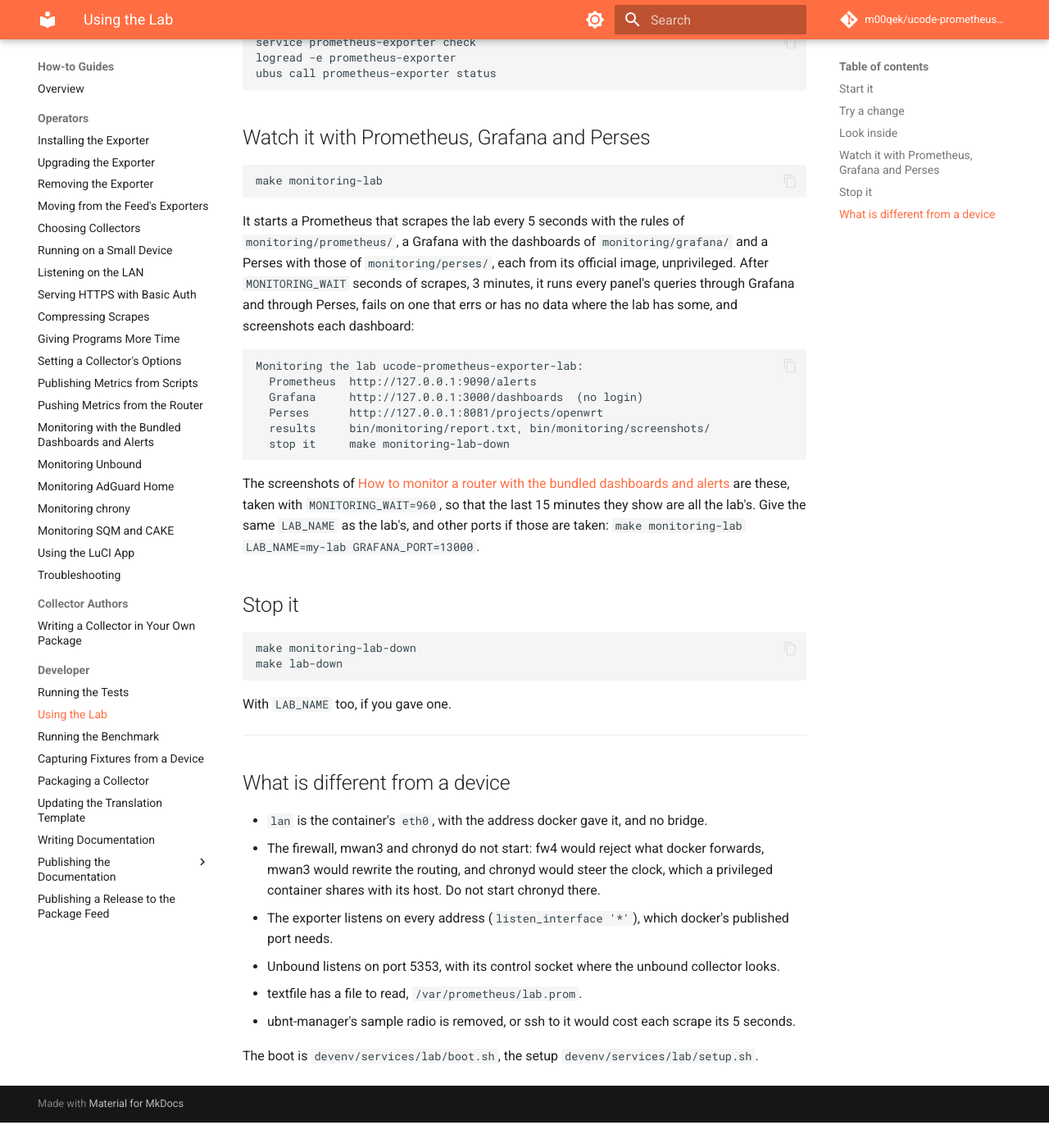
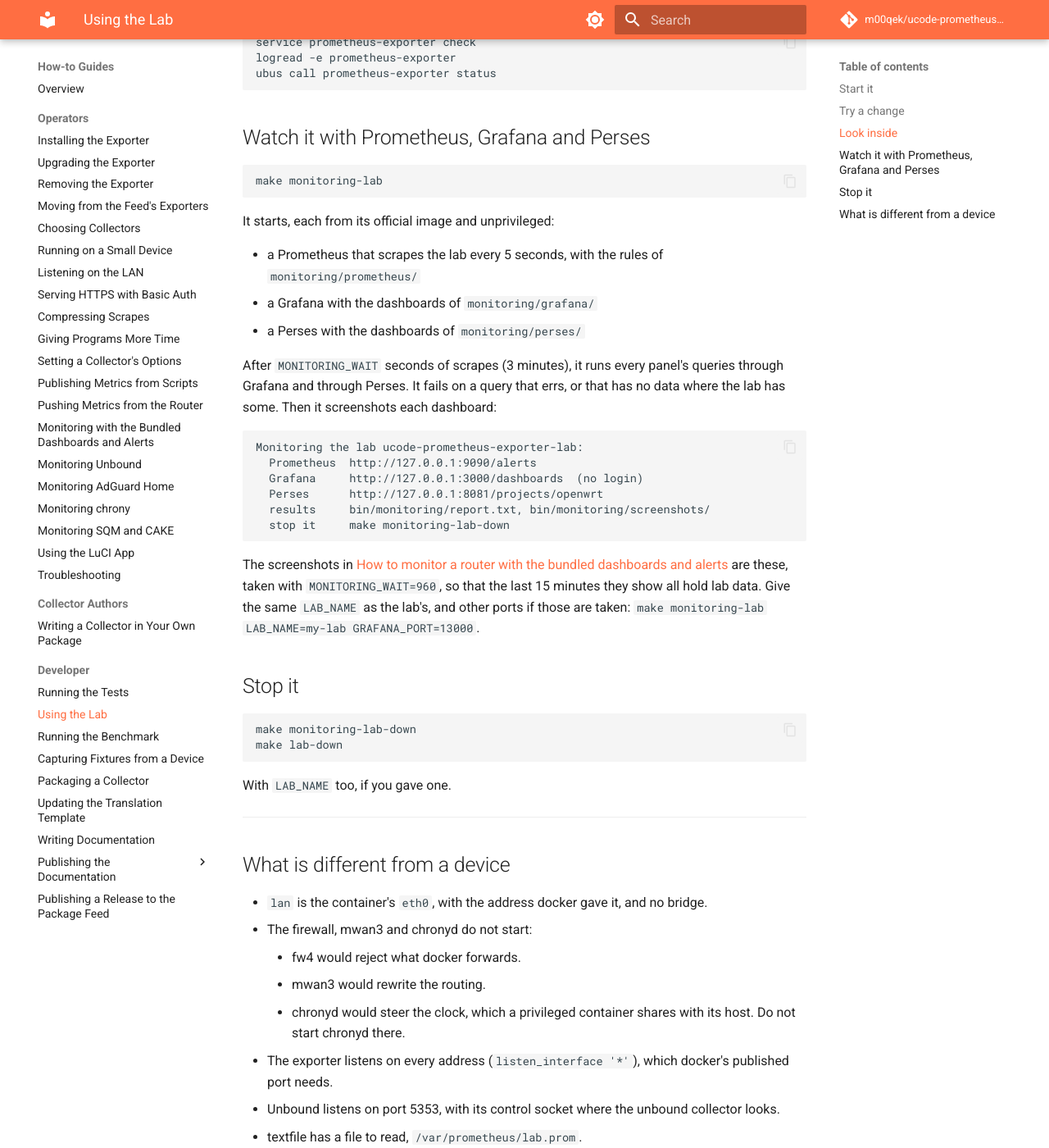
Before and after one commit to m00qek/ucode-prometheus-exporter, an MkDocs documentation site: the page built from docs/how-to/developer/lab.md, in a window 1280 px wide and 1400 px high, scrolled down 939 px. Shown: the whole window at 82% size. Built offline with MkDocs 1.6.1 and Material for MkDocs 9.7.7, drawn with Linux system fonts in a browser that asks for light colours; comment, search, counter and statistics services are not loaded; before the commit the page ends 2308 px from its top, so only the background shows below that; some of the changed text lies outside the part shown.

Commit message:
Rewrite the benchmark, fixtures, lab, packaging and released-docs developer how-tos in shorter, plainer sentences

````diff
--- a/docs/how-to/developer/lab.md
+++ b/docs/how-to/developer/lab.md
@@ -1,6 +1,6 @@
 # How to Use the Lab
 
-The lab is OpenWrt under procd in a privileged container, left running, with the built packages, every collector and the LuCI app installed: a device to try things on.
+The lab is a device to try things on. It is OpenWrt under procd in a privileged container, left running, with the built packages installed: every collector and the LuCI app.
 
 ## Start it
 
@@ -46,7 +46,13 @@
 make monitoring-lab
 ```
 
-It starts a Prometheus that scrapes the lab every 5 seconds with the rules of `monitoring/prometheus/`, a Grafana with the dashboards of `monitoring/grafana/` and a Perses with those of `monitoring/perses/`, each from its official image, unprivileged. After `MONITORING_WAIT` seconds of scrapes, 3 minutes, it runs every panel's queries through Grafana and through Perses, fails on one that errs or has no data where the lab has some, and screenshots each dashboard:
+It starts, each from its official image and unprivileged:
+
+- a Prometheus that scrapes the lab every 5 seconds, with the rules of `monitoring/prometheus/`
+- a Grafana with the dashboards of `monitoring/grafana/`
+- a Perses with the dashboards of `monitoring/perses/`
+
+After `MONITORING_WAIT` seconds of scrapes (3 minutes), it runs every panel's queries through Grafana and through Perses. It fails on a query that errs, or that has no data where the lab has some. Then it screenshots each dashboard:
 
 ```
 Monitoring the lab ucode-prometheus-exporter-lab:
@@ -57,7 +63,7 @@
   stop it     make monitoring-lab-down
 ```
 
-The screenshots of [How to monitor a router with the bundled dashboards and alerts](../dashboards-and-alerts.md) are these, taken with `MONITORING_WAIT=960`, so that the last 15 minutes they show are all the lab's. Give the same `LAB_NAME` as the lab's, and other ports if those are taken: `make monitoring-lab LAB_NAME=my-lab GRAFANA_PORT=13000`.
+The screenshots in [How to monitor a router with the bundled dashboards and alerts](../dashboards-and-alerts.md) are these, taken with `MONITORING_WAIT=960`, so that the last 15 minutes they show all hold lab data. Give the same `LAB_NAME` as the lab's, and other ports if those are taken: `make monitoring-lab LAB_NAME=my-lab GRAFANA_PORT=13000`.
 
 ## Stop it
 
@@ -73,10 +79,13 @@
 ## What is different from a device
 
 - `lan` is the container's `eth0`, with the address docker gave it, and no bridge.
-- The firewall, mwan3 and chronyd do not start: fw4 would reject what docker forwards, mwan3 would rewrite the routing, and chronyd would steer the clock, which a privileged container shares with its host. Do not start chronyd there.
+- The firewall, mwan3 and chronyd do not start:
+    - fw4 would reject what docker forwards.
+    - mwan3 would rewrite the routing.
+    - chronyd would steer the clock, which a privileged container shares with its host. Do not start chronyd there.
 - The exporter listens on every address (`listen_interface '*'`), which docker's published port needs.
 - Unbound listens on port 5353, with its control socket where the unbound collector looks.
 - textfile has a file to read, `/var/prometheus/lab.prom`.
-- ubnt-manager's sample radio is removed, or ssh to it would cost each scrape its 5 seconds.
+- ubnt-manager's sample radio is removed. Otherwise, ssh to it would cost each scrape 5 seconds.
 
-The boot is `devenv/services/lab/boot.sh`, the setup `devenv/services/lab/setup.sh`.
+The boot is in `devenv/services/lab/boot.sh`, and the setup in `devenv/services/lab/setup.sh`.
````
Also changed, not shown: other parts of docs/how-to/developer/lab.md (+1 -1 lines), docs/how-to/developer/benchmarks.md (+46 -10 lines), docs/how-to/developer/fix-released-docs.md (+5 -5 lines), docs/how-to/developer/fixtures.md (+12 -9 lines), docs/how-to/developer/package-collector.md (+8 -8 lines).
